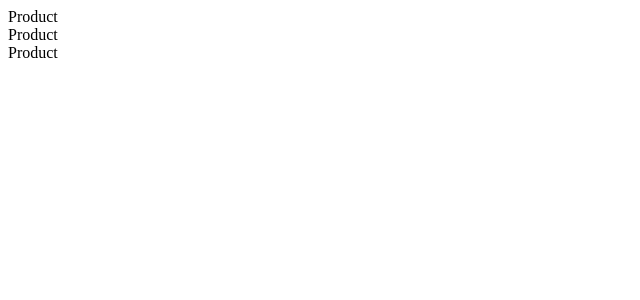
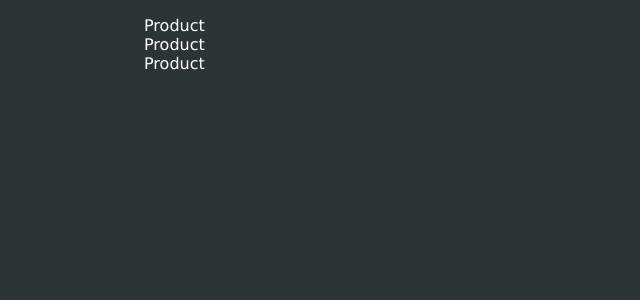
Before and after one commit to dori-dev/learning-react, a JavaScript app: page / in a window 1280 px wide. Shown: the top 300 px of the page, without its empty margins (0-640 px from the left). Built offline with nearby package versions, Linux system fonts and the light colour scheme.

Commit message:
using css in app

```diff
--- /dev/null
+++ b/src/index.css
@@ -0,0 +1,18 @@
+* {
+  box-sizing: border-box;
+  margin: 0;
+  padding: 0;
+}
+
+body {
+  font-family: "Lucida Sans", "Lucida Sans Regular", "Lucida Grande",
+    "Lucida Sans Unicode", Geneva, Verdana, sans-serif;
+  background-color: #2d3436;
+  color: #fefefe;
+}
+
+.container {
+  width: 80%;
+  padding: 1rem;
+  margin: 0 auto;
+}
--- a/src/index.js
+++ b/src/index.js
@@ -1,5 +1,6 @@
 import ReactDOM from "react-dom";
 import App from "./App";
+import "./index.css";
 
 const root = document.getElementById("root");
 ReactDOM.render(<App />, root);
```
